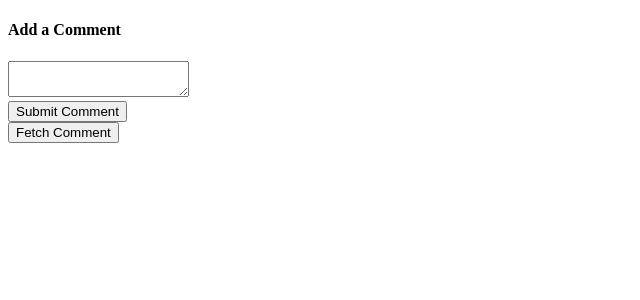
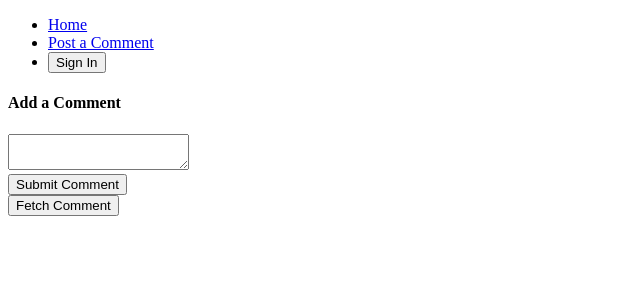
Before and after one commit to dotexe0/testing-react-redux, a React (Create React App) app: page /post in a window 1280 px wide. Shown: the top 300 px of the page, without its empty margins (0-640 px from the left). Built offline with nearby package versions, Linux system fonts and the light colour scheme.

Commit message:
add signin/out buttons for root app

```diff
--- a/src/components/App.js
+++ b/src/components/App.js
@@ -1,14 +1,52 @@
-import React from 'react'
-import { Route } from 'react-router-dom'
-
+import React, { Component } from 'react'
+import { Link, Route } from 'react-router-dom'
+import { connect } from 'react-redux'
 import CommentBox from 'components/CommentBox'
 import CommentList from 'components/CommentList'
+import * as actions from 'actions'
+class App extends Component {
+  renderButton() {
+    if(this.props.isLoggedIn) {
+      return (
+        <button onClick={() => this.props.changeAuth(false)}>
+          Sign Out
+        </button>
+      )
+    } else {
+      return (
+        <button onClick={() => this.props.changeAuth(true)}>
+          Sign In
+        </button>
+      )
+    }
+  }
 
-export default () => {
-  return (
-    <div>
-      <Route exact path="/post" component={CommentBox}/>
-      <Route exact path="/" component={CommentList} />
-    </div>
-  )
+  renderHeader() {
+    return (
+      <ul>
+        <li>
+          <Link to="/">Home</Link>
+        </li>
+        <li>
+          <Link to="/post">Post a Comment</Link>
+        </li>
+        <li>
+          {this.renderButton()}
+        </li>
+      </ul>
+    )
+  }
+
+  render() {
+    return (
+      <div>
+        {this.renderHeader()}
+        <Route exact path="/post" component={CommentBox}/>
+        <Route exact path="/" component={CommentList}/>
+      </div>
+    )
+  }
 }
+
+const mapStateToProps = state => ({ isLoggedIn: state.auth })
+export default connect(mapStateToProps, actions)(App)
```
